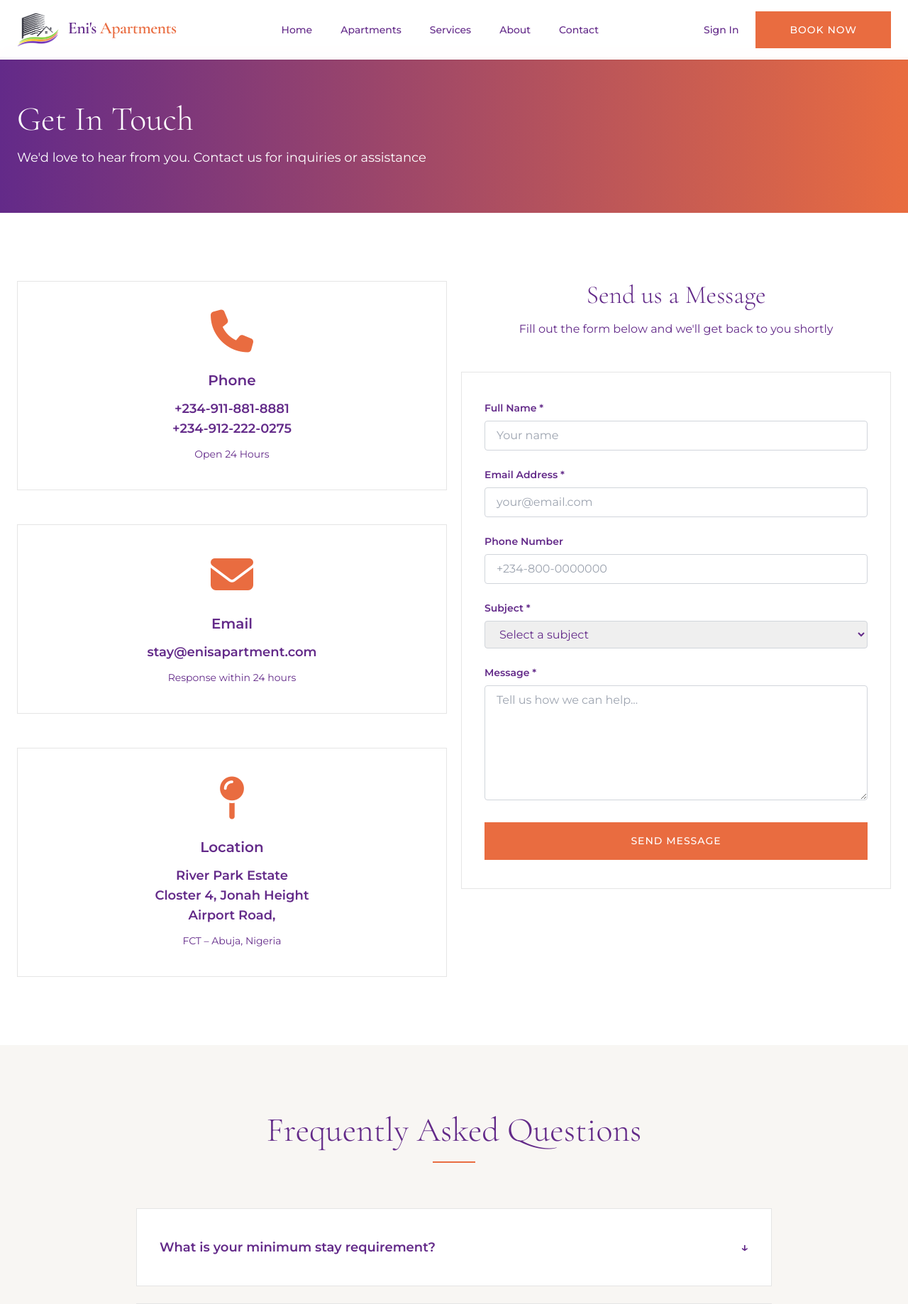
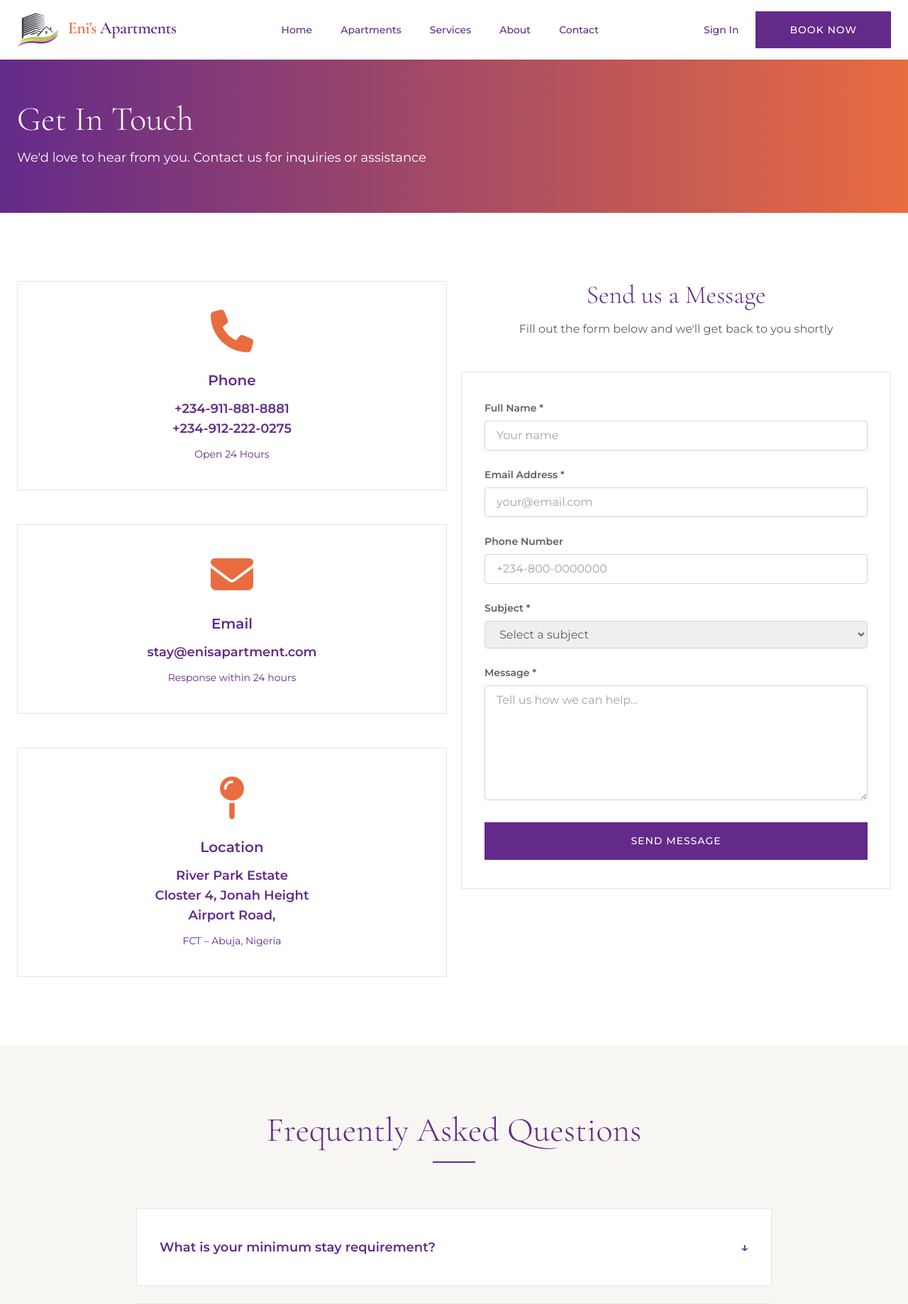
Before and after one commit to mikadojnr/enis_apartment, a Flask app: page /contact in a window 1280 px wide. Shown: the top 1838 px of the page at 71% size. Run offline with Flask 3, Linux system fonts and the light colour scheme; some libraries are stand-ins or nearby versions.

Commit message:
Theme adjustment

```diff
--- a/app/static/css/theme.css
+++ b/app/static/css/theme.css
@@ -2088,6 +2138,11 @@ video {
   color: rgb(47 106 31 / var(--tw-text-opacity, 1));
 }
 
+.text-\[\#5e5e5e\] {
+  --tw-text-opacity: 1;
+  color: rgb(94 94 94 / var(--tw-text-opacity, 1));
+}
+
 .text-\[\#632A89\] {
   --tw-text-opacity: 1;
   color: rgb(99 42 137 / var(--tw-text-opacity, 1));
@@ -2336,8 +2401,8 @@ video {
 }
 
 :root {
-  --primary: #632A89;
-  --accent: #E96C40;
+  --accent: #632A89;
+  --primary: #E96C40;
   --secondary: #94CA3E;
   --light: #f8f6f3;
   --neutral: #6b6b6b;
--- a/app/templates/auth/profile.html
+++ b/app/templates/auth/profile.html
@@ -6,7 +6,7 @@
     <div class="max-w-4xl mx-auto px-6 py-12">
         <nav class="mb-8 text-sm text-neutral">
             <a href="/" class="hover:text-[#E96C40]">Home</a> /
-            <a href="/guest/dashboard" class="hover:text-[#E96C40]">Dashboard</a> /
+            <a href="{{ url_for('booking.dashboard') }}" class="hover:text-[#E96C40]">Dashboard</a> /
             <span>Profile</span>
         </nav>
 
--- a/app/templates/base.html
+++ b/app/templates/base.html
@@ -23,16 +23,16 @@
                 <!-- <img src="{{ url_for('static', filename='images/logo.png') }}" alt="Eni's Apartments Logo" class=" inline-block mr-2" style="height: 50px;"> -->
                 <img src="{{ url_for('static', filename='images/logo.png') }}" alt="Eni's Apartments Logo" class="inline-block mr-2 h-8 sm:h-10 md:h-12">
 
-                Eni's <span class="text-[#E96C40]">Apartments</span>
+                <span class="text-[#E96C40]">Eni's</span> <span class="text-[#632A89]">Apartments</span>
             </a>
 
             <!-- Desktop Menu -->
             <div class="hidden md:flex items-center gap-10">
-                <a href="/" class="text-sm font-medium hover:text-[#E96C40] transition-colors">Home</a>
-                <a href="/units" class="text-sm font-medium hover:text-[#E96C40] transition-colors">Apartments</a>
-                <a href="/services" class="text-sm font-medium hover:text-[#E96C40] transition-colors">Services</a>
-                <a href="/about" class="text-sm font-medium hover:text-[#E96C40] transition-colors">About</a>
-                <a href="/contact" class="text-sm font-medium hover:text-[#E96C40] transition-colors">Contact</a>
+                <a href="/" class="text-sm font-medium hover:text-[#E96C40] transition-colors active:scale-95 transition">Home</a>
+                <a href="/units" class="text-sm font-medium hover:text-[#E96C40] transition-colors active:scale-95 transition">Apartments</a>
+                <a href="/services" class="text-sm font-medium hover:text-[#E96C40] transition-colors active:scale-95 transition">Services</a>
+                <a href="/about" class="text-sm font-medium hover:text-[#E96C40] transition-colors active:scale-95 transition">About</a>
+                <a href="/contact" class="text-sm font-medium hover:text-[#E96C40] transition-colors active:scale-95 transition">Contact</a>
             </div>
 
             <!-- Desktop Auth Links (RBAC) -->
@@ -40,14 +40,14 @@
                 {% if current_user.is_authenticated %}
                     <!-- Regular user dashboard -->
                     {% if not current_user.is_admin %}
-                        <a href="/bookings/dashboard" class="text-sm font-medium hover:text-[#E96C40] transition-colors">
+                        <a href="/bookings/dashboard" class="text-sm font-medium hover:text-[#E96C40] transition-colors active:scale-95 transition">
                             Dashboard
                         </a>
                     {% endif %}
 
                     <!-- Admin-only link -->
                     {% if current_user.is_admin %}
-                        <a href="/admin/dashboard" class="text-sm font-medium text-[#E96C40] hover:text-[#632A89] transition-colors font-semibold">
+                        <a href="/admin/dashboard" class="text-sm font-medium text-[#632A89] hover:text-[#E96C40] transition-colors font-semibold active:scale-95 transition">
                             Admin Panel
                         </a>
                     {% endif %}
@@ -80,25 +80,25 @@
             </button>
 
             <div class="flex flex-col gap-6 p-8 mt-16 bg-white h-full">
-                <a href="/" onclick="toggleMobileMenu()" class="text-lg font-medium hover:text-[#E96C40]">Home</a>
-                <a href="/units" onclick="toggleMobileMenu()" class="text-lg font-medium hover:text-[#E96C40]">Apartments</a>
-                <a href="/services" onclick="toggleMobileMenu()" class="text-lg font-medium hover:text-[#E96C40]">Services</a>
-                <a href="/about" onclick="toggleMobileMenu()" class="text-lg font-medium hover:text-[#E96C40]">About</a>
-                <a href="/contact" onclick="toggleMobileMenu()" class="text-lg font-medium hover:text-[#E96C40]">Contact</a>
+                <a href="/" onclick="toggleMobileMenu()" class="text-lg font-medium hover:text-[#E96C40] active:scale-95 transition">Home</a>
+                <a href="/units" onclick="toggleMobileMenu()" class="text-lg font-medium hover:text-[#E96C40] active:scale-95 transition">Apartments</a>
+                <a href="/services" onclick="toggleMobileMenu()" class="text-lg font-medium hover:text-[#E96C40] active:scale-95 transition">Services</a>
+                <a href="/about" onclick="toggleMobileMenu()" class="text-lg font-medium hover:text-[#E96C40] active:scale-95 transition">About</a>
+                <a href="/contact" onclick="toggleMobileMenu()" class="text-lg font-medium hover:text-[#E96C40] active:scale-95 transition">Contact</a>
 
                 <div class="pt-6 border-t border-gray-200">
                     {% if current_user.is_authenticated %}
-                        <a href="/bookings/dashboard" onclick="toggleMobileMenu()" class="block text-lg font-medium hover:text-[#E96C40] mb-4">
+                        <a href="/bookings/dashboard" onclick="toggleMobileMenu()" class="block text-lg font-medium hover:text-[#632A89] mb-4 active:scale-95 transition">
                             Dashboard
                         </a>
 
                         {% if current_user.is_admin %}
-                            <a href="/admin/dashboard" onclick="toggleMobileMenu()" class="block text-lg font-medium text-[#E96C40] hover:text-[#632A89] mb-4">
+                            <a href="/admin/dashboard" onclick="toggleMobileMenu()" class="block text-lg font-medium text-[#632A89] hover:text-[#E96C40] mb-4 active:scale-95 transition">
                                 Admin Panel
                             </a>
                         {% endif %}
 
-                        <a href="/auth/logout" onclick="return confirm('Logout?')" class="btn-primary block text-center py-3">
+                        <a href="/auth/logout" onclick="return confirm('Logout?')" class="btn-primary block text-center py-3 active:scale-95 transition">
                             <span>Logout</span>
                         </a>
                     {% else %}
@@ -118,7 +118,7 @@
     {% with messages = get_flashed_messages(with_categories=true) %}
         {% if messages %}
             {% for category, message in messages %}
-                <div class="fixed top-20 right-6 max-w-sm bg-white border-l-4 border-[#E96C40] p-4 shadow-lg rounded z-40" id="flash-{{ loop.index }}">
+                <div class="fixed top-20 right-6 max-w-sm bg-white border-l-4 border-[#632A89] p-4 shadow-lg rounded z-40" id="flash-{{ loop.index }}">
                     <p class="text-sm font-medium">{{ message }}</p>
                     <script>
                         setTimeout(() => {
--- a/app/templates/contact.html
+++ b/app/templates/contact.html
@@ -62,27 +62,27 @@
                 <div class="" id="contact-form">
                     <div class="text-center mb-12">
                         <h2 class="serif text-4xl font-light mb-4">Send us a Message</h2>
-                        <p class="text-neutral">Fill out the form below and we'll get back to you shortly</p>
+                        <p class="text-neutral text-[#5e5e5e]">Fill out the form below and we'll get back to you shortly</p>
                     </div>
 
-                    <form id="contactForm" class="service-card" onsubmit="submitContactForm(event)">
+                    <form id="contactForm" class="service-card text-[#5e5e5e] " onsubmit="submitContactForm(event)">
                         <div class="mb-6">
-                            <label for="name" class="block text-sm font-semibold mb-2 text-[#632A89]">Full Name *</label>
+                            <label for="name" class="block text-sm font-semibold mb-2 text-[#5e5e5e]">Full Name *</label>
                             <input type="text" id="name" name="name" required class="w-full px-4 py-2 border border-gray-300 rounded focus:outline-none focus:border-[#E96C40]" placeholder="Your name">
                         </div>
 
                         <div class="mb-6">
-                            <label for="email" class="block text-sm font-semibold mb-2 text-[#632A89]">Email Address *</label>
+                            <label for="email" class="block text-sm font-semibold mb-2 text-[#5e5e5e]">Email Address *</label>
                             <input type="email" id="email" name="email" required class="w-full px-4 py-2 border border-gray-300 rounded focus:outline-none focus:border-[#E96C40]" placeholder="your@email.com">
                         </div>
 
                         <div class="mb-6">
-                            <label for="phone" class="block text-sm font-semibold mb-2 text-[#632A89]">Phone Number</label>
+                            <label for="phone" class="block text-sm font-semibold mb-2 text-[#5e5e5e]">Phone Number</label>
                             <input type="tel" id="phone" name="phone" class="w-full px-4 py-2 border border-gray-300 rounded focus:outline-none focus:border-[#E96C40]" placeholder="+234-800-0000000">
                         </div>
 
                         <div class="mb-6">
-                            <label for="subject" class="block text-sm font-semibold mb-2 text-[#632A89]">Subject *</label>
+                            <label for="subject" class="block text-sm font-semibold mb-2 text-[#5e5e5e]">Subject *</label>
                             <select id="subject" name="subject" required class="w-full px-4 py-2 border border-gray-300 rounded focus:outline-none focus:border-[#E96C40]">
                                 <option value="">Select a subject</option>
                                 <option value="booking">Booking Inquiry</option>
@@ -95,7 +95,7 @@
                         </div>
 
                         <div class="mb-6">
-                            <label for="message" class="block text-sm font-semibold mb-2 text-[#632A89]">Message *</label>
+                            <label for="message" class="block text-sm font-semibold mb-2 text-[#5e5e5e]">Message *</label>
                             <textarea id="message" name="message" required rows="6" class="w-full px-4 py-2 border border-gray-300 rounded focus:outline-none focus:border-[#E96C40]" placeholder="Tell us how we can help..."></textarea>
                         </div>
 
@@ -166,7 +166,7 @@
     <section class="py-24 px-6 bg-white">
         <div class="max-w-2xl mx-auto text-center">
             <h2 class="serif text-5xl font-light mb-6">Still Have Questions?</h2>
-            <p class="text-lg text-neutral mb-10">
+            <p class="text-lg text-neutral text-[#5e5e5e]  mb-10">
                 Our team is here to help. Reach out to us anytime for any inquiries or support
             </p>
 
--- a/package.json
+++ b/package.json
@@ -1,5 +1,5 @@
 {
   "devDependencies": {
-    "tailwindcss": "^3.4.17"
+    "tailwindcss": "^3.4.19"
   }
 }
```
Also changed, not shown: other parts of app/static/css/theme.css (+108 -28 lines), app/static/css/input.css (+6 -3 lines), app/templates/about.html (+8 -8 lines), app/templates/auth/login.html (+5 -5 lines), app/templates/auth/register.html (+8 -8 lines), app/templates/index.html (+13 -13 lines), app/templates/services.html (+15 -12 lines), app/templates/units.html (+4 -4 lines), README.md, package-lock.json, 1 other file.
